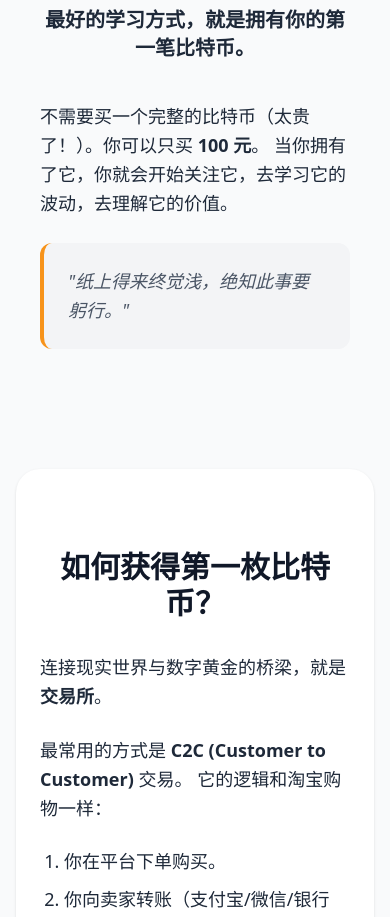
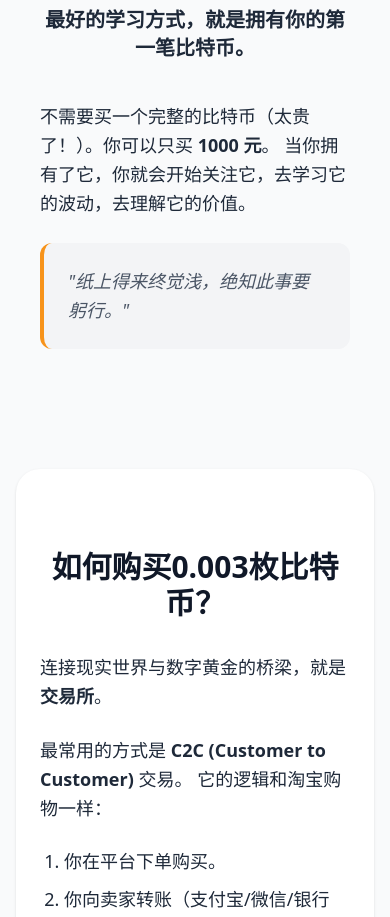
Before and after one commit to lovexw/bitcoin-flash-buy, a React (Vite) app: page / in a window 390 px wide. Shown: the part 1860-2777 px from the top of the page. Built offline with nearby package versions, Linux system fonts and the light colour scheme.

Commit message:
Fix mobile QR code flickering and update content texts

```diff
--- a/src/components/Consultation.tsx
+++ b/src/components/Consultation.tsx
@@ -19,9 +19,9 @@ export function Consultation() {
         <div className="relative inline-block">
           <button
             className="bg-bitcoin-orange text-white px-8 py-4 rounded-full text-xl font-bold hover:bg-orange-600 transition-transform hover:scale-105 active:scale-95 shadow-lg relative z-20"
-            onMouseEnter={() => setShowQR(true)}
-            onMouseLeave={() => setShowQR(false)}
-            onClick={() => setShowQR(!showQR)}
+            onMouseEnter={() => window.innerWidth >= 768 && setShowQR(true)}
+            onMouseLeave={() => window.innerWidth >= 768 && setShowQR(false)}
+            onClick={() => setShowQR((prev) => !prev)}
           >
             联系我
           </button>
--- a/src/components/Experience.tsx
+++ b/src/components/Experience.tsx
@@ -12,7 +12,7 @@ export function Experience() {
           最好的学习方式，就是拥有你的第一笔比特币。
         </p>
         <p>
-          不需要买一个完整的比特币（太贵了！）。你可以只买 <strong>100 元</strong>。
+          不需要买一个完整的比特币（太贵了！）。你可以只买 <strong>1000 元</strong>。
           当你拥有了它，你就会开始关注它，去学习它的波动，去理解它的价值。
         </p>
         <div className="bg-gray-100 p-6 rounded-xl border-l-4 border-bitcoin-orange">
--- a/src/components/HowToBuy.tsx
+++ b/src/components/HowToBuy.tsx
@@ -16,7 +16,7 @@ export function HowToBuy() {
 
   return (
     <Section id="how-to-buy" className="bg-white rounded-3xl shadow-sm my-10">
-      <h2 className="text-3xl md:text-4xl font-bold mb-8 text-center">如何获得第一枚比特币？</h2>
+      <h2 className="text-3xl md:text-4xl font-bold mb-8 text-center">如何购买0.003枚比特币？</h2>
       <div className="space-y-6 text-lg text-gray-800 leading-relaxed font-normal">
         <p>
           连接现实世界与数字黄金的桥梁，就是<strong>交易所</strong>。
```
